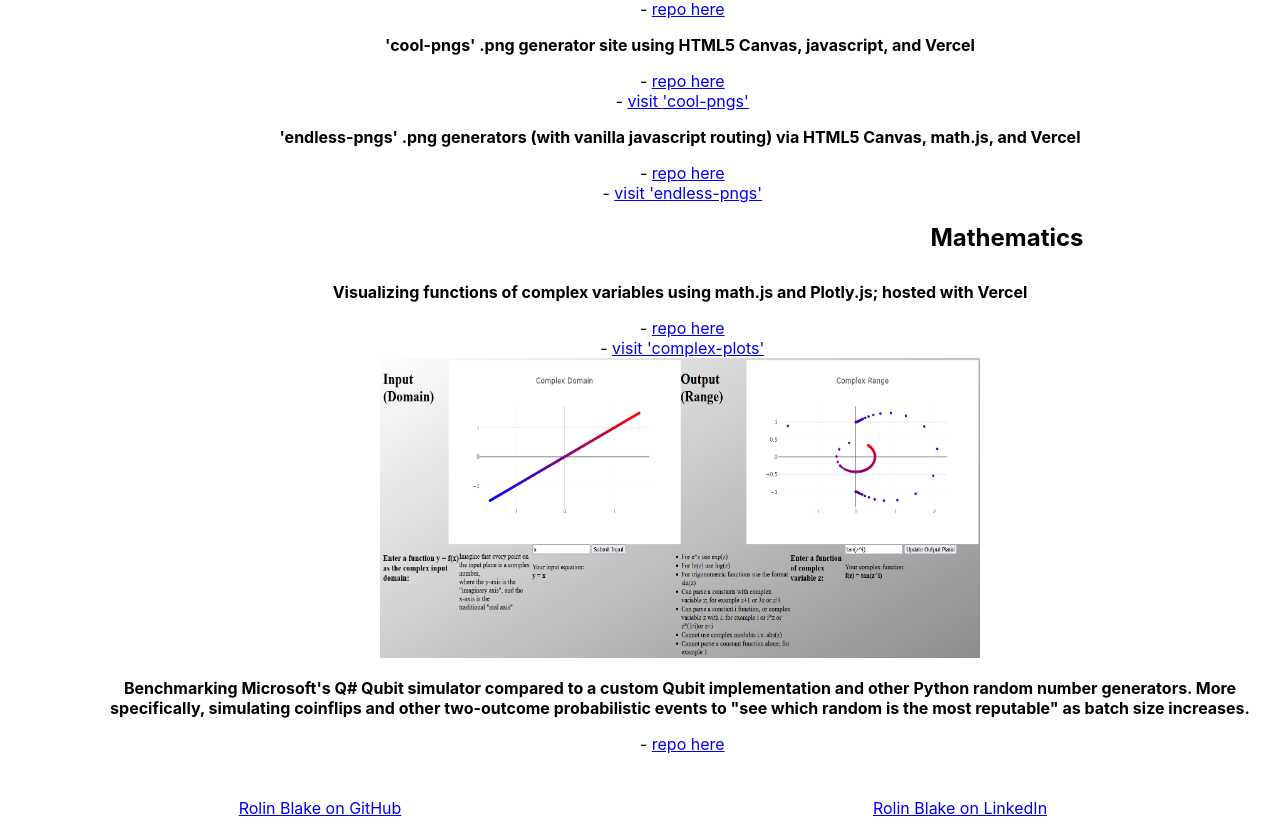
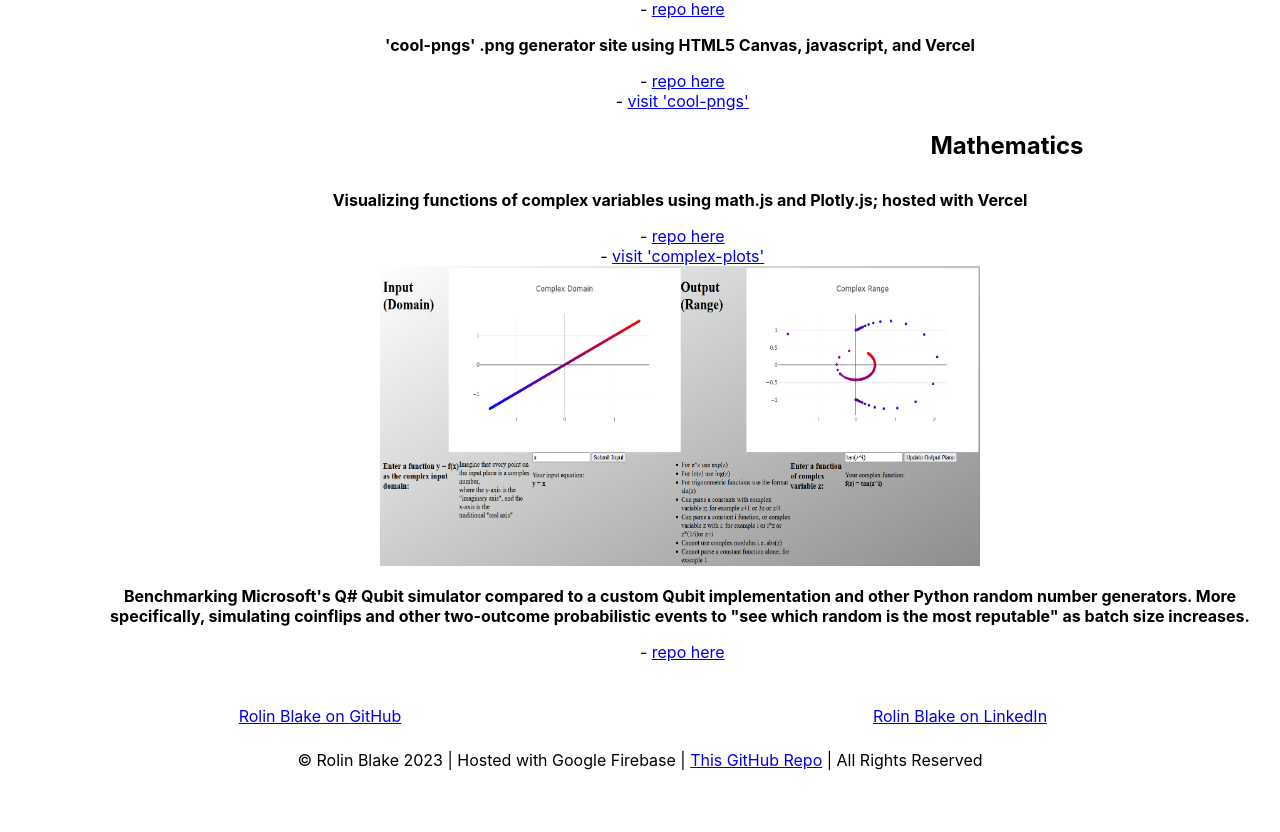
Before and after one commit to rolinmb/rmb-portfolio-react, a React (Create React App) app: page /projects in a window 1280 px wide. Shown: the part 1700-2532 px from the top of the page. After the commit the page ends 2486 px from the top, so only its background shows below. Built offline with nearby package versions, Linux system fonts and the light colour scheme.

Commit message:
small edits, removing endless-pngs links

```diff
--- a/public/index.html
+++ b/public/index.html
@@ -11,7 +11,7 @@
     />
     <link rel="apple-touch-icon" href="%PUBLIC_URL%/logo192.png" />
     <link rel="manifest" href="%PUBLIC_URL%/manifest.json" />
-    <title>React App</title>
+    <title>Rolin Blake</title>
   </head>
   <body>
     <noscript>You need to enable JavaScript to run this app.</noscript>
--- a/src/components/Projects.js
+++ b/src/components/Projects.js
@@ -92,11 +92,6 @@ function Projects() {
 			  &nbsp;- <a target='_blank' rel='noopener noreferrer' href="https://github.com/rolinmb/cool-pngs">repo here</a>
 			  <br />
 			  &nbsp;- <a target='_blank' rel='noopener noreferrer' href="https://cool-pngs.vercel.app">visit 'cool-pngs'</a>
-			  <br />
-			  <p>'endless-pngs' .png generators (with vanilla javascript routing) via HTML5 Canvas, math.js, and Vercel</p>
-			  &nbsp;- <a target='_blank' rel='noopener noreferrer' href="https://github.com/rolinmb/endless-pngs">repo here</a>
-			  <br />
-			  &nbsp;- <a target='_blank' rel='noopener noreferrer' href="https://endless-pngs.vercel.app">visit 'endless-pngs'</a>
 		    </li>
 		  </ul>
 	    </li>
```
